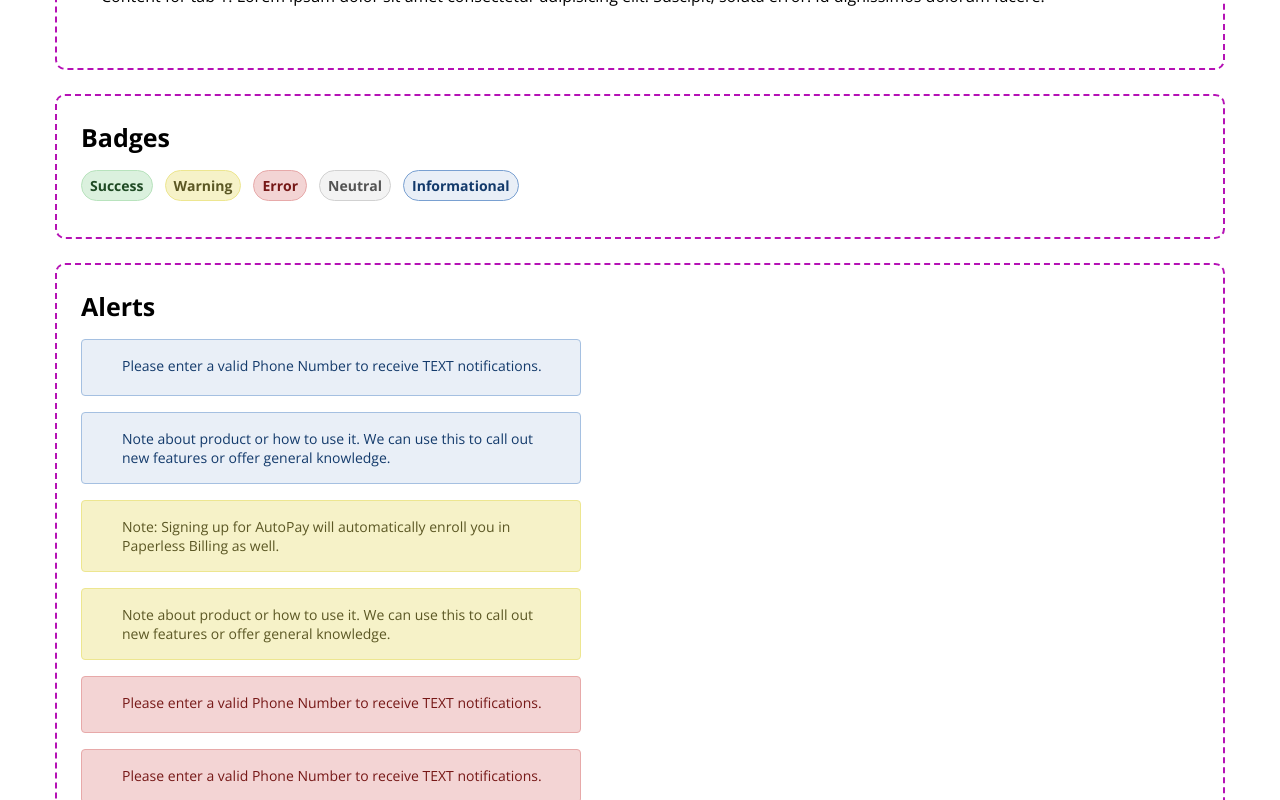
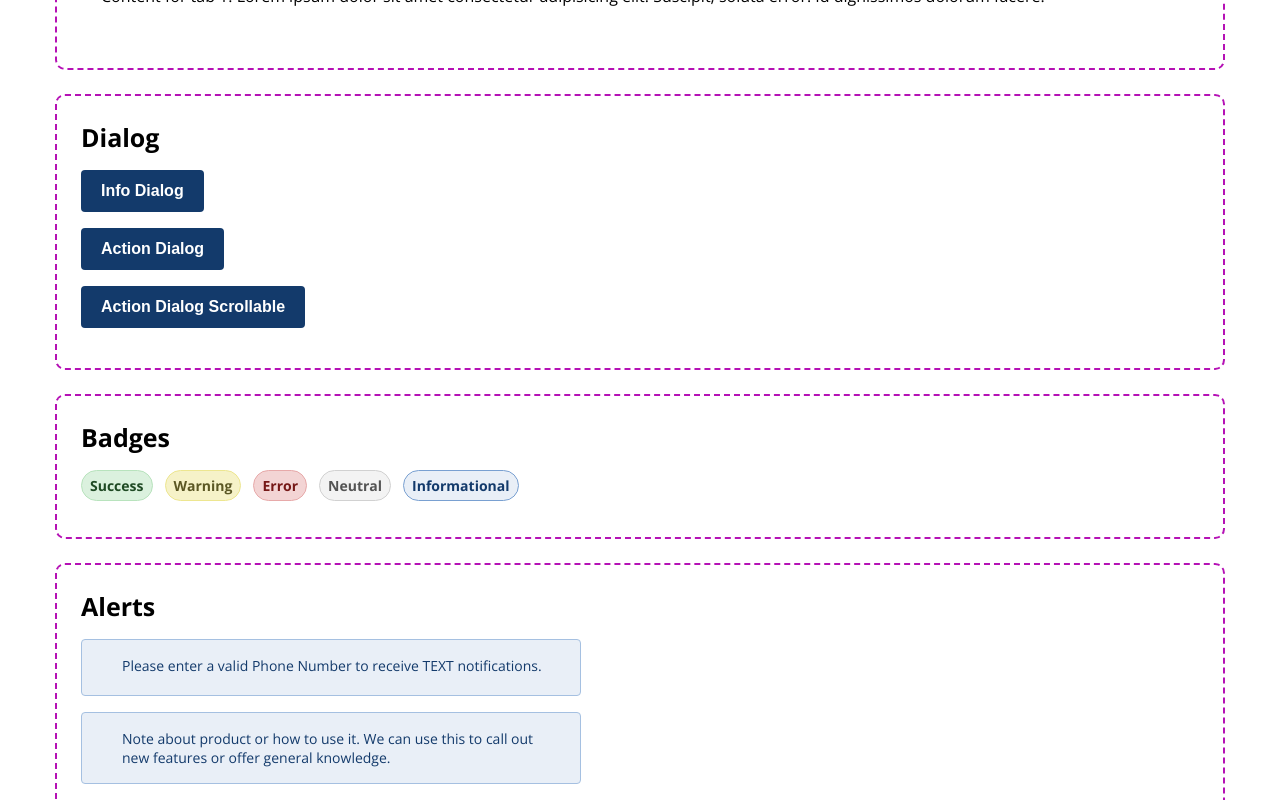
Before and after one commit to Billybobchops/design-system, a Next.js app: page / in a window 1280 px wide. Shown: the part 2220-3020 px from the top of the page. Built offline with nearby package versions, Linux system fonts and the light colour scheme.

Commit message:
rename to dialog

```diff
--- a/src/app/page.tsx
+++ b/src/app/page.tsx
@@ -11,7 +11,7 @@ import BadgeStory from '@/style-guide/BadgeStory';
 import AccordionStory from '@/style-guide/AccordionStory';
 import AlertStory from '@/style-guide/AlertStory';
 import DividerStory from '@/style-guide/DividerStory';
-import ModalStory from '@/style-guide/ModalStory';
+import DialogStory from '@/style-guide/DialogStory';
 import TabsStory from '@/style-guide/TabsStory';
 import FeatureStatusStory from '@/style-guide/FeatureStatusStory';
 import InputStory from '@/style-guide/InputStory';
@@ -64,6 +64,10 @@ export default function Home() {
 					<TabsStory />
 				</ComponentDisplayArea>
 
+				<ComponentDisplayArea title='Dialog'>
+					<DialogStory />
+				</ComponentDisplayArea>
+
                 <ComponentDisplayArea title='Badges'>
                     <BadgeStory />
                 </ComponentDisplayArea>
@@ -80,10 +84,6 @@ export default function Home() {
                     <DividerStory />
                 </ComponentDisplayArea>
 
-                <ComponentDisplayArea title='Modals/Dialogs'>
-					<ModalStory />
-				</ComponentDisplayArea>
-
 				<ComponentDisplayArea title='Feature Status'>
 					<FeatureStatusStory />
 				</ComponentDisplayArea>
--- a/src/components/Modal.module.scss
+++ b/src/components/Dialog.module.scss
@@ -22,7 +22,7 @@
     grid-template-rows: repeat(2, auto);
 }
 
-.modalTitle {
+.dialogTitle {
     margin-bottom: 20px;
 }
 
--- a/src/components/Modal.tsx
+++ b/src/components/Dialog.tsx
@@ -1,13 +1,13 @@
 import { useRef, useEffect } from 'react';
-import classes from './Modal.module.scss';
+import classes from './Dialog.module.scss';
 import variables from '@/app/variables.module.scss';
 import { MenuCloseLarge, Chevron } from './Symbols';
 import ButtonPrimary from './ButtonPrimary';
 import ButtonSimple from './ButtonSimple';
 import VisuallyHidden from './VisuallyHidden';
 
-interface ModalProps {
-    handleModalAction?: () => void;
+interface DialogProps {
+    handleDialogAction?: () => void;
     actionButtonText?: string;
     children: React.ReactNode;
     color?: string;
@@ -16,8 +16,8 @@ interface ModalProps {
     TriggerElement: React.FC<{ clickHandler: () => void }>;
 }
 
-const Modal: React.FC<ModalProps> = ({
-    handleModalAction,
+const Dialog: React.FC<DialogProps> = ({
+    handleDialogAction,
     actionButtonText,
     hasAction = false,
     children,
@@ -73,12 +73,12 @@ const Modal: React.FC<ModalProps> = ({
             <dialog ref={dialogRef}>
                 <button className={classes.menuClose} onClick={closeDialog}>
                     <span aria-hidden="true"><MenuCloseLarge fill={color} /></span>
-                    <VisuallyHidden>Close modal</VisuallyHidden>
+                    <VisuallyHidden>Close Dialog</VisuallyHidden>
                 </button>
 
                 <div className={`${classes.dialogGrid} ${hasAction ? '' : classes.textCenter}`}>
                     <div>
-                        {title && (<h1 className={classes.modalTitle}>{title}</h1>)}
+                        {title && (<h1 className={classes.dialogTitle}>{title}</h1>)}
                         {children}
                     </div>
 
@@ -94,7 +94,7 @@ const Modal: React.FC<ModalProps> = ({
 									/>
 									<ButtonPrimary
 										disabled={false}
-										clickHandler={handleModalAction}
+										clickHandler={handleDialogAction}
 										icon={<Chevron />}
 										text={actionButtonText ? actionButtonText : ''}
 										variant='blue'
@@ -118,4 +118,4 @@ const Modal: React.FC<ModalProps> = ({
     );
 };
 
-export default Modal;
+export default Dialog;
--- a/src/style-guide/ModalStory.tsx
+++ b/src/style-guide/DialogStory.tsx
@@ -1,4 +1,4 @@
-import Modal from '@/components/Modal';
+import Dialog from '@/components/Dialog';
 import ButtonSecondary from '@/components/ButtonPrimary';
 import IconParagraph from '@/components/IconParagraph';
 import Paragraph from '@/components/Paragraph';
@@ -6,16 +6,16 @@ import UnorderedList from '@/components/UnorderedList';
 import { WarningLarge, ErrorLarge } from '@/components/Symbols';
 import variables from '@/app/variables.module.scss';
 
-const ModalStory = () => {
+const DialogStory = () => {
     return (
         <>
-            <Modal
+            <Dialog
                 title='Account has a loan'
                 TriggerElement={(props) => (
                     <ButtonSecondary
                         {...props}
                         disabled={false}
-                        text='Info Modal'
+                        text='Info Dialog'
                         variant='blue'
                     />
                 )}
@@ -25,18 +25,18 @@ const ModalStory = () => {
                     eligible to enroll in AutoPay and will be immediately
                     disenrolled upon signup.
                 </Paragraph>
-            </Modal>
+            </Dialog>
 
-            <Modal
+            <Dialog
                 title='Ready to Update Scholarship Fund Form?'
                 actionButtonText='Yes, Apply Changes'
                 hasAction={true}
-                handleModalAction={() => { console.log('Action taken...')}}
+                handleDialogAction={() => { console.log('Action taken...')}}
                 TriggerElement={(props) => (
                     <ButtonSecondary
                         {...props}
                         disabled={false}
-                        text='Action Modal'
+                        text='Action Dialog'
                         variant='blue'
                     />
                 )}
@@ -51,18 +51,18 @@ const ModalStory = () => {
                     icon={<ErrorLarge fill={variables.utilityRed60} />}
                 />
                 <UnorderedList items={['French', 'Arabic', 'Swahili']} />
-            </Modal>
+            </Dialog>
 
-            <Modal
+            <Dialog
                 title='Ready to Update this Long Text?'
                 actionButtonText='Yes, Apply Changes'
                 hasAction={true}
-                handleModalAction={() => { console.log('Action taken...') }}
+                handleDialogAction={() => { console.log('Action taken...') }}
                 TriggerElement={(props) => (
                     <ButtonSecondary
                         {...props}
                         disabled={false}
-                        text='Action Modal Scrollable'
+                        text='Action Dialog Scrollable'
                         variant='blue'
                     />
                 )}
@@ -137,9 +137,9 @@ const ModalStory = () => {
                     minus nesciunt. Totam, id quasi, eos, sint temporibus maxime
                     odit iste dolorum pariatur eaque sunt.
                 </Paragraph>
-            </Modal>
+            </Dialog>
         </>
     );
 };
 
-export default ModalStory;
+export default DialogStory;
```
